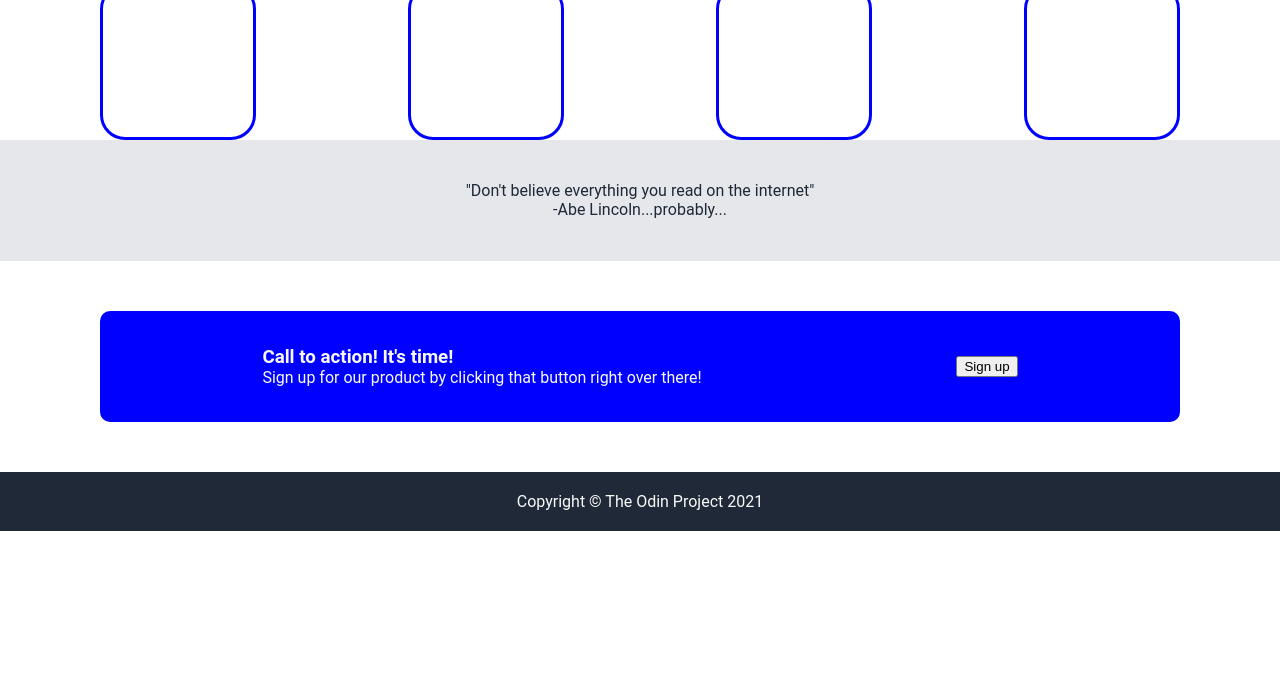
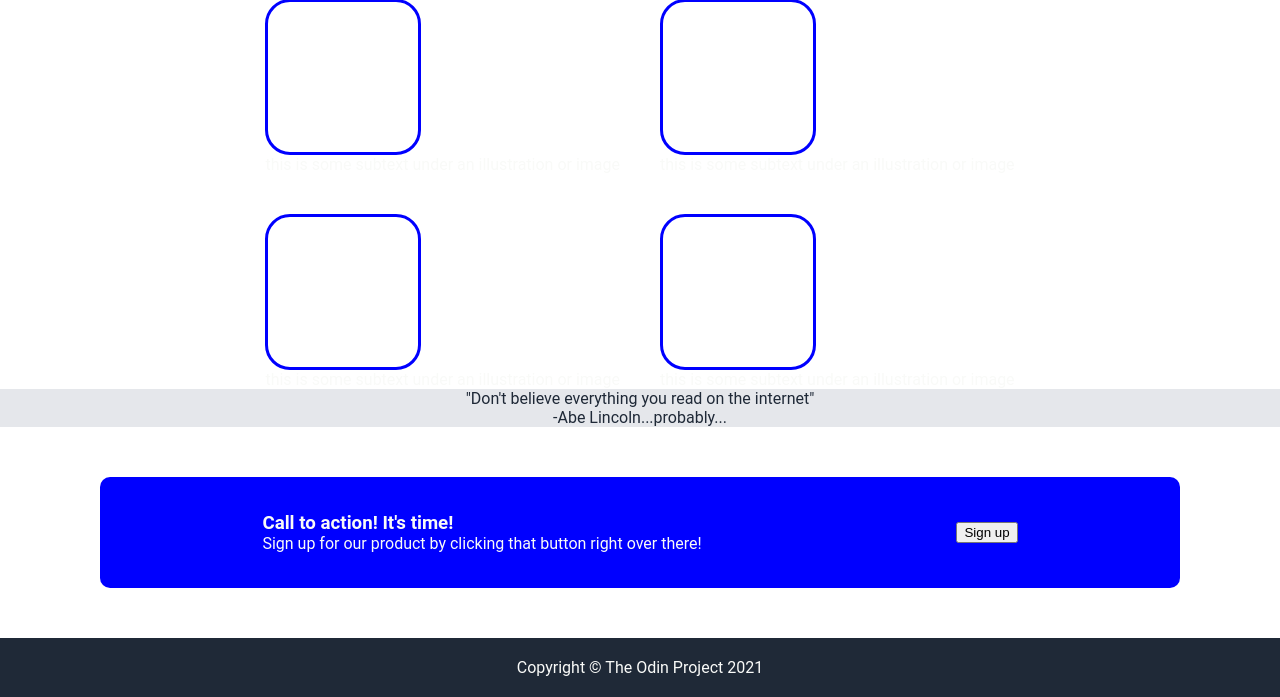
Before and after one commit to dkirk101/landing-page, a plain HTML site: page index.html in a window 1280 px wide. Shown: the part 269-966 px from the top of the page. Before the commit the page ends 800 px from the top, so only its background shows below. Drawn offline with Linux system fonts and the light colour scheme.

Commit message:
Add text to Information cards

```diff
--- a/index.html
+++ b/index.html
@@ -42,11 +42,23 @@
 
     <div class="info">
         <div class="info-header"><h2>Some random informaiton.</h2></div>
-        <div class="info-card"></div>
-        <div class="info-card"></div>
-        <div class="info-card"></div>
-        <div class="info-card"></div>
-    </div>
+        <div class="idfk">
+            <div class="info-card"></div>
+            <div class="info-text">this is some subtext under an illustration or image</div>
+        </div>
+        <div class="idfk">
+            <div class="info-card"></div>
+            <div class="info-text">this is some subtext under an illustration or image</div>
+        </div>
+        <div class="idfk">
+            <div class="info-card"></div>
+            <div class="info-text">this is some subtext under an illustration or image</div>
+        </div>
+        <div>
+            <div class="info-card"></div>
+            <div class="info-text">this is some subtext under an illustration or image</div>
+        </div>
+     </div>
 
     <div class ="quotes">
         <div class="quote">
--- a/style.css
+++ b/style.css
@@ -97,9 +97,10 @@ h3, h2, p {
 .info {
     display: flex;
     flex-wrap: wrap;
-    justify-content: space-between;
+    justify-content: center;
     align-items: center;
     flex: 1;
+    gap: 40px;
 
 }
 
```
